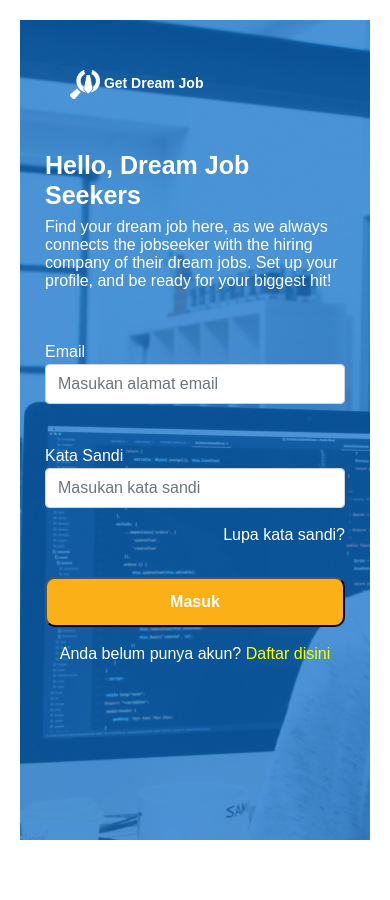
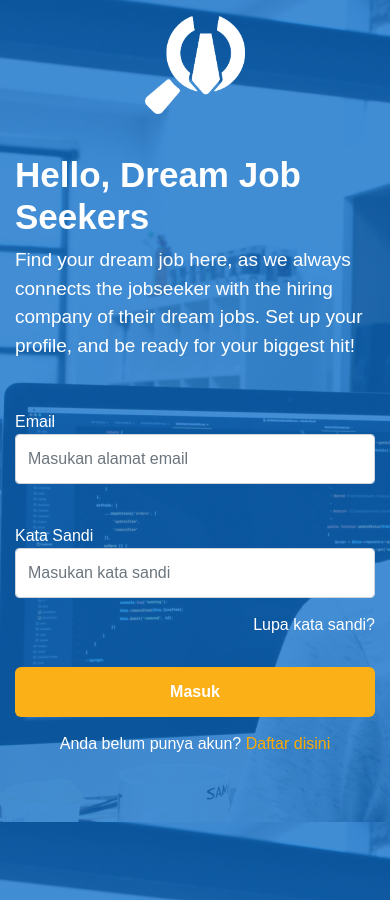
Before and after one commit to Cotllinz/GDJ-Front-End, a Vue app: page /Login in a window 390 px wide. Before the commit the page ends 845 px from the top, so only its background shows below. Built offline with nearby package versions, Linux system fonts and the light colour scheme; what vue-sweetalert2 would draw is missing.

Commit message:
Login Update

```diff
--- a/src/components/_base/Login/LoginComponent.vue
+++ b/src/components/_base/Login/LoginComponent.vue
@@ -2,6 +2,10 @@
   <div>
     <div class="wrapper">
       <div class="text">
+        <img
+          class="mt-3 imageStyle d-block d-md-none"
+          src="@/assets/images/icons/WhiteGDJicon.png"
+        />
         <h1>Hello, Dream Job Seekers</h1>
         <p>
           Find your dream job here, as we always connects the jobseeker with the
@@ -40,7 +44,7 @@
         <button>Masuk</button>
         <p>
           Anda belum punya akun?
-          <router-link to="/register" class="bottoms">
+          <router-link to="/register" tag="a" class="bottoms">
             Daftar disini</router-link
           >
         </p>
@@ -56,68 +60,106 @@ export default {
 </script>
 
 <style scoped>
+.text {
+  font-family: 'Poppins', sans-serif;
+}
 .wrapper {
-  margin-right: 100px;
-  padding-top: 150px;
+  padding-right: 100px;
   font-family: sans-serif;
 }
 .email {
   margin-top: 50px;
   color: gray;
+  font-family: 'Poppins', sans-serif;
 }
 .sandi {
   margin-top: 40px;
   color: gray;
+  font-family: 'Poppins', sans-serif;
 }
 .forget {
   text-align: right;
   margin-top: 15px;
   color: black;
+  text-decoration: none;
 }
 .input {
-  height: 40px;
+  height: 50px;
 }
 .bottom {
   text-align: center;
 }
+
 .bottom button {
   width: 100%;
   height: 50px;
-  border-radius: 10px;
+  border: none;
+  font-family: 'Poppins', sans-serif;
+  border-radius: 6px;
   margin-top: 30px;
   background-color: #fbb017;
   color: white;
   font-weight: 700;
 }
+.bottom button:hover {
+  background-color: #fcaa07;
+}
 .bottom p {
   margin-top: 15px;
+  font-family: 'Poppins', sans-serif;
 }
-@media (max-width: 1000px) {
+a.bottoms {
+  color: #eca923;
+  text-decoration: none;
+}
+a.bottoms:hover {
+  color: #fcaa07;
+  text-decoration: none;
+}
+
+@media (max-width: 576px) {
+  .imageStyle {
+    width: 100px;
+    object-fit: contain;
+    display: block;
+    margin: 0 auto;
+  }
   .wrapper {
-    margin-left: 90px;
+    padding-right: 0;
+  }
+  .text h1 {
+    font-size: 35px;
+    margin-top: 40px;
     color: white;
+    font-weight: bold;
+  }
+  .text p {
+    color: white;
+    font-size: 19px;
   }
   .email,
   .sandi,
   .forget {
     color: white;
   }
-  .bottoms {
-    color: yellow;
+  .bottom p {
+    color: white;
+  }
+  a.bottoms {
+    color: #ffaa00;
+    text-decoration: none;
+  }
+  a.bottoms:hover {
+    color: #fcaa07;
+    text-decoration: none;
   }
 }
-@media (max-width: 500px) {
-  .wrapper {
-    margin-right: 30px;
-    margin-left: 30px;
-  }
+@media (max-width: 375px) {
   .text h1 {
-    font-size: 25px;
+    font-size: 35px;
+    margin-top: 30px;
+    color: white;
     font-weight: bold;
-  }
-  .text p {
-    font-size: 16px;
-    line-height: 18px;
   }
 }
 </style>
--- a/src/components/_base/Login/LoginImage.vue
+++ b/src/components/_base/Login/LoginImage.vue
@@ -3,7 +3,10 @@
     <div id="wrapper">
       <div class="image">
         <div class="text1 animate__animated animate__fadeInDown animates">
-          <img src="@/assets/images/icons/WhiteGDJicon.png" />
+          <img
+            class="imageStyle"
+            src="@/assets/images/icons/WhiteGDJicon.png"
+          />
           Get Dream Job
         </div>
         <div class="text2 animate__animated animate__fadeInDown animates">
@@ -30,7 +33,9 @@ export default {
 }
 #wrapper {
   background-image: url('../../../assets/images/loginPage/login-image.png');
-  height: 820px;
+  height: 920px;
+  background-size: cover;
+  object-position: 45%;
   overflow: hidden;
   color: #ffffff;
 }
@@ -43,7 +48,7 @@ export default {
 .text1 {
   padding-top: 50px;
   padding-left: 50px;
-  font-family: sans-serif;
+  font-family: 'Poppins', sans-serif;
   font-weight: 600;
   font-size: 14px;
   line-height: 19px;
@@ -52,12 +57,12 @@ export default {
   width: 30px;
 }
 .text2 {
-  font-family: sans-serif;
+  font-family: 'Poppins', sans-serif;
   font-weight: bold;
   font-size: 44px;
   line-height: 70px;
   padding: 70px;
-  padding-top: 190px;
+  margin-top: 200px;
 }
 @media (max-width: 1050px) {
   .text2 {
@@ -73,7 +78,14 @@ export default {
     background-size: cover;
   }
 }
-@media (max-width: 500px) {
+@media (max-width: 576px) {
+  #wrapper {
+    background-image: none;
+    height: 0px;
+  }
+  .image {
+    background: none;
+  }
   #main {
     padding: 5px;
     padding-top: 20px;
--- a/src/views/Login.vue
+++ b/src/views/Login.vue
@@ -1,11 +1,17 @@
 <template>
   <div class="login">
-    <b-container fluid>
-      <b-row>
-        <b-col class="loginImage"><LoginImage /></b-col>
-        <b-col><LoginComponent /></b-col>
-      </b-row>
-    </b-container>
+    <div class="login_bg">
+      <b-container fluid>
+        <b-row class="d-flex align-items-lg-center">
+          <b-col class="loginImage">
+            <LoginImage />
+          </b-col>
+          <b-col>
+            <LoginComponent />
+          </b-col>
+        </b-row>
+      </b-container>
+    </div>
   </div>
 </template>
 
@@ -25,6 +31,7 @@ export default {
 <style scoped>
 .login {
   background-color: rgb(250, 245, 245);
+  height: 1000px;
 }
 @media (max-width: 1000px) {
   .loginImage {
@@ -34,4 +41,24 @@ export default {
     background-color: white;
   }
 }
+@media (max-width: 576px) {
+  .login {
+    height: auto;
+    background-image: url('../assets/images/loginPage/login-image.png');
+  }
+  .login_bg {
+    background: rgba(8, 107, 199, 0.763);
+    height: 900px;
+  }
+}
+@media (max-width: 375px) {
+  .login {
+    height: auto;
+    background-image: url('../assets/images/loginPage/login-image.png');
+  }
+  .login_bg {
+    background: rgba(8, 107, 199, 0.763);
+    height: 820px;
+  }
+}
 </style>
```
